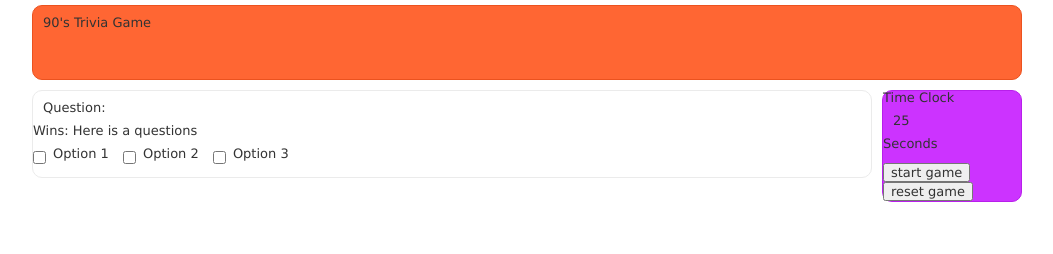
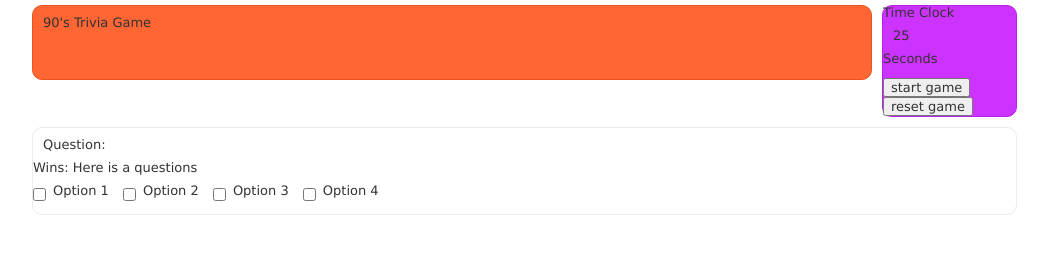
Before and after one commit to Highlyne/TriviaGame, a plain HTML site: page index.html in a window 1280 px wide. Shown: the whole page, without its empty margins (113-1166 px from the left). Drawn offline with nearby package versions, Linux system fonts and the light colour scheme.

Commit message:
Setting up layout

```diff
--- a/assets/css/stylesheet.css
+++ b/assets/css/stylesheet.css
@@ -14,9 +14,10 @@ p {
 }
 
 #headerwrap {
-    width: 1000px;
+    width: 850px;
     float: left;
     margin: 0 auto;
+    clear: both;
 }
 
 #header {
@@ -28,7 +29,7 @@ p {
 }
 
 #contentwrap {
-    width: 850px;
+    width: 995px;
     float: left;
     margin: 0 auto;
 }
@@ -41,7 +42,7 @@ p {
 }
 
 #rightcolumnwrap {
-    width: 150px;
+    width: 145px;
     float: left;
     margin: 0 auto;
 }
--- a/index.html
+++ b/index.html
@@ -20,6 +20,17 @@
             <p>90's Trivia Game</p>
         </div>
         </div>
+        <div id="rightcolumnwrap">
+                <div id="rightcolumn">
+                    <h3>Time Clock</h3>
+                    <p id="timeclock">30</p>
+                    <h3>Seconds</h3><br>
+                    <div class="btn-group" role="group" aria-label="...">
+                            <button type="button" id="resume">start game</button>
+                            <button type="button" id="stop">reset game</button>
+                          </div>
+                </div>
+                </div>
         <div id="contentwrap">
         <div id="content">
             <div class="row">
@@ -34,6 +45,7 @@
                             <label class="checkbox-inline"><input type="checkbox" value="">Option 1</label>
                             <label class="checkbox-inline"><input type="checkbox" value="">Option 2</label>
                             <label class="checkbox-inline"><input type="checkbox" value="">Option 3</label>
+                            <label class="checkbox-inline"><input type="checkbox" value="">Option 4</label>
                           </div>
             </div>
            </div>
@@ -41,17 +53,6 @@
         </div>
         </div>
         </div>
-        <div id="rightcolumnwrap">
-        <div id="rightcolumn">
-            <h3>Time Clock</h3>
-            <p id="timeclock">30</p>
-            <h3>Seconds</h3><br>
-            <div class="btn-group" role="group" aria-label="...">
-                    <button type="button" id="resume">start game</button>
-                    <button type="button" id="stop">reset game</button>
-                  </div>
-        </div>
-        </div>
     </div>
     <script type="text/javascript" src="assets/javascript/game.js"></script>
 </body>
```
